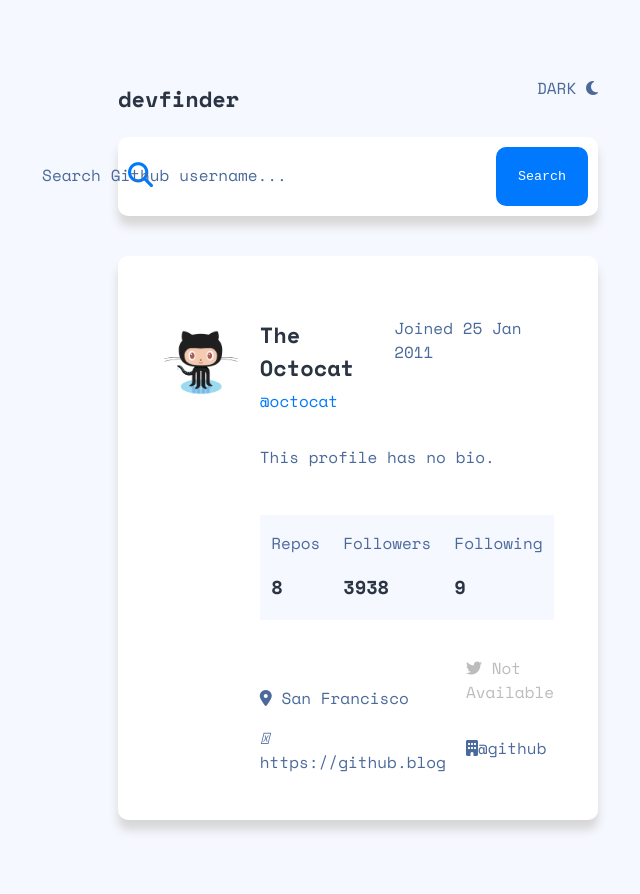
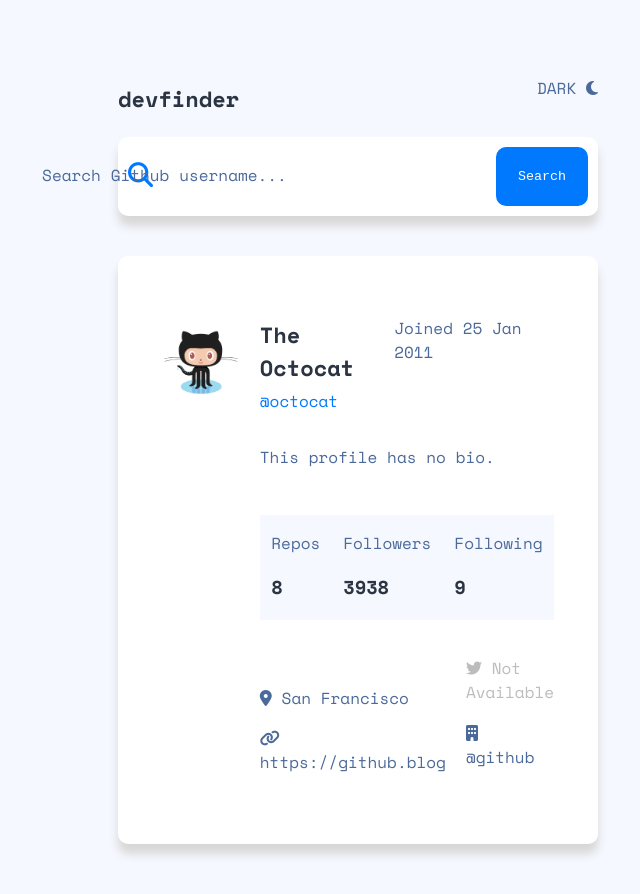
Before and after one commit to AlexNikolov2/N2J-Academy, a plain HTML site: page github_user_search/main/starter-code/index.html in a window 1280 px wide. Shown: the whole page, without its empty margins (282-922 px from the left). Drawn offline with nearby package versions, Linux system fonts and the light colour scheme.

Commit message:
main design ready

```diff
--- a/github_user_search/main/starter-code/index.html
+++ b/github_user_search/main/starter-code/index.html
@@ -48,11 +48,11 @@
         <div class="info">
           <div class="left">
             <p><i class="fa-solid fa-location-dot"></i> San Francisco</p>
-            <p><i class="fa-light fa-link"></i> https://github.blog</p>
+            <p><i class="fa-solid fa-link"></i> https://github.blog</p>
           </div>
           <div class="right">
             <p class="not-available"><i class="fa-brands fa-twitter"></i> Not Available</p>
-            <p><i class="fa-solid fa-building"></i>@github</p>
+            <p class="low-item"><i class="fa-solid fa-building"></i> @github</p>
           </div>
         </div>
       </article>
```
